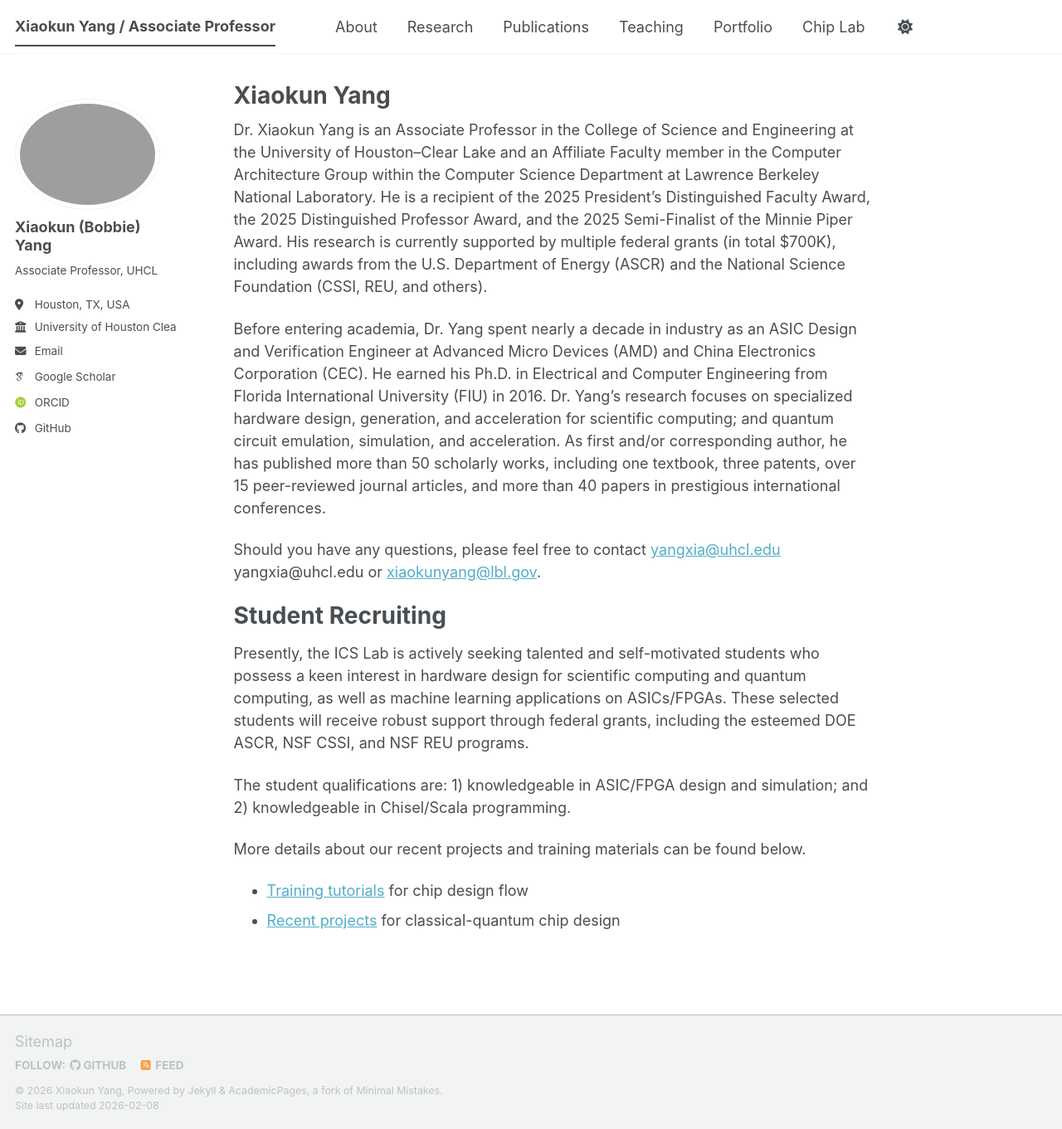
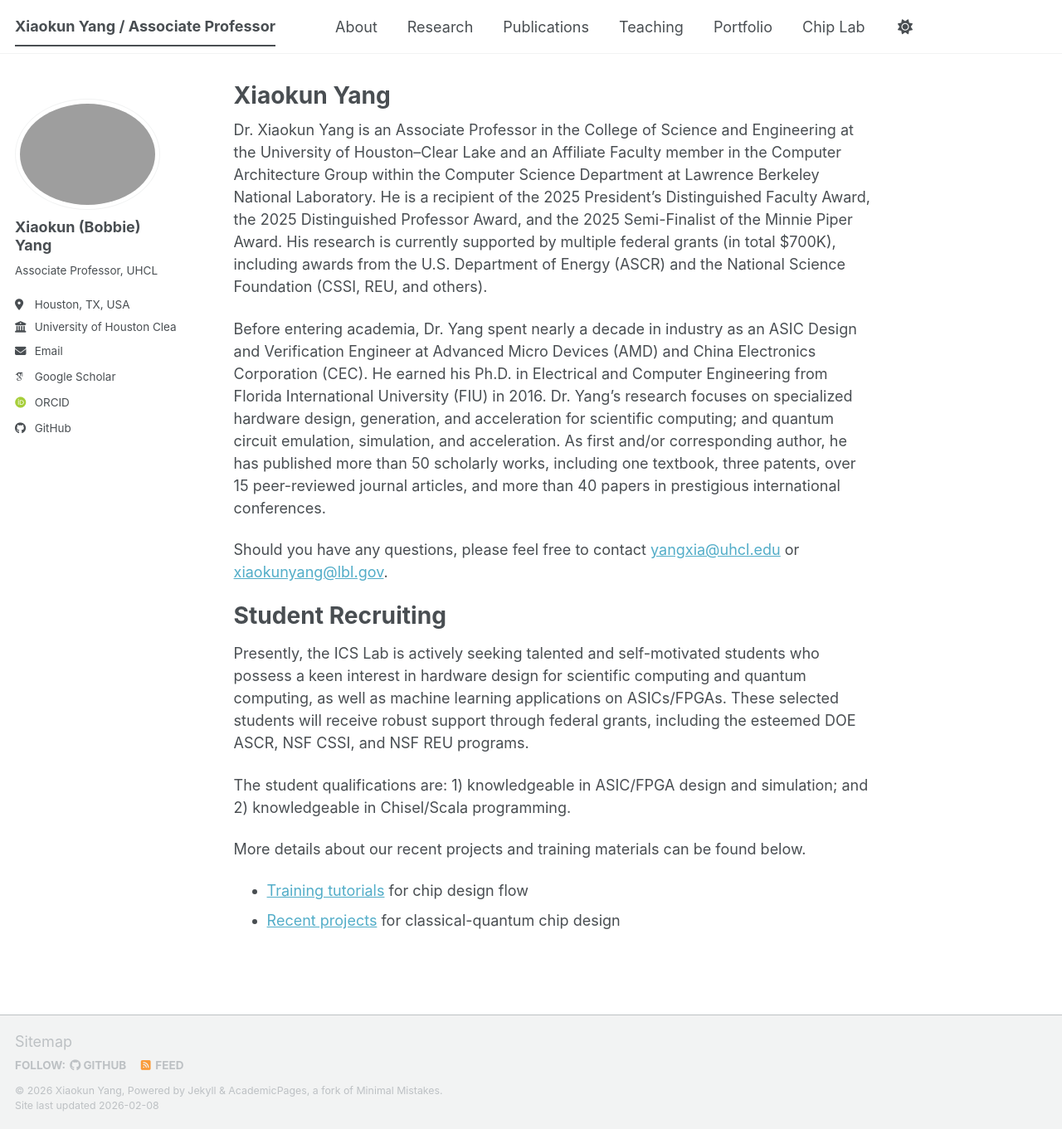
Before and after one commit to bobbieyang/bobbieyang.github.io, a Jekyll site: the page built from _pages/about.md, in a window 1280 px wide and 1361 px high. Shown: the whole window at 83% size. Built offline with Jekyll 4.4.1, drawn with Linux system fonts in a browser that asks for light colours; some web fonts are replaced; a script bundle is joined from its source files by our own code; library files that are not in the unit come from our copies.

Commit message:
Update about.md

```diff
--- a/_pages/about.md
+++ b/_pages/about.md
@@ -11,7 +11,10 @@ Dr. Xiaokun Yang is an Associate Professor in the College of Science and Enginee
 
 Before entering academia, Dr. Yang spent nearly a decade in industry as an ASIC Design and Verification Engineer at Advanced Micro Devices (AMD) and China Electronics Corporation (CEC). He earned his Ph.D. in Electrical and Computer Engineering from Florida International University (FIU) in 2016. Dr. Yang’s research focuses on specialized hardware design, generation, and acceleration for scientific computing; and quantum circuit emulation, simulation, and acceleration. As first and/or corresponding author, he has published more than 50 scholarly works, including one textbook, three patents, over 15 peer-reviewed journal articles, and more than 40 papers in prestigious international conferences.
 
-Should you have any questions, please feel free to contact [yangxia@uhcl.edu](yangxia@uhcl.edu) yangxia@uhcl.edu or [xiaokunyang@lbl.gov](xiaokunyang@lbl.gov).
+Should you have any questions, please feel free to contact
+[yangxia@uhcl.edu](mailto:yangxia@uhcl.edu) or
+[xiaokunyang@lbl.gov](mailto:xiaokunyang@lbl.gov).
+
 
 Student Recruiting
 ======
```
